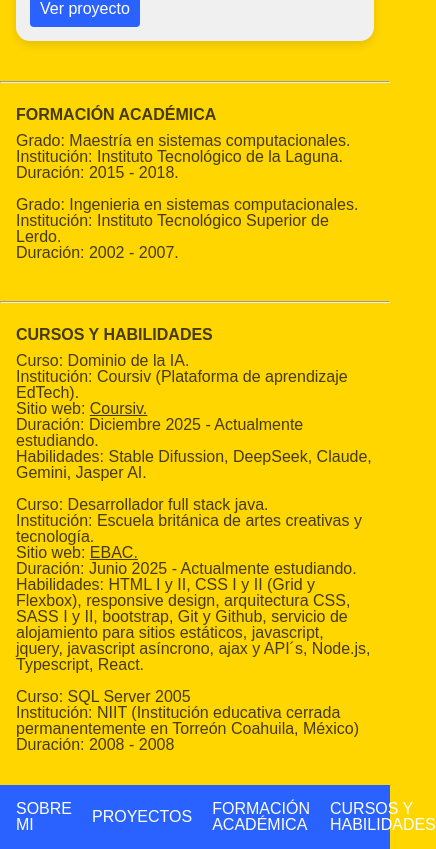
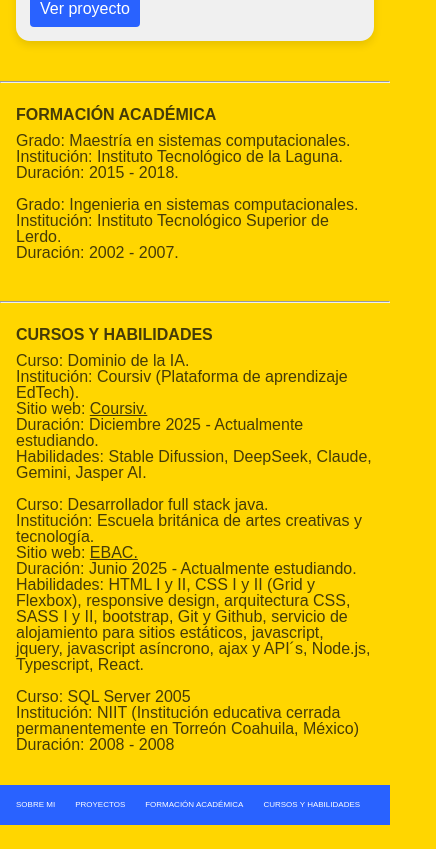
Before and after one commit to arnulfopinedo/curriculum, a React (Create React App) app: page / in a window 390 px wide. Shown: the part 3901-4750 px from the top of the page, 436 px wide, since content can reach past the window. After the commit the page ends 4726 px from the top, so only its background shows below. Built offline with nearby package versions, Linux system fonts and the light colour scheme.

Commit message:
Update CSS

```diff
--- a/src/css/_layout.scss
+++ b/src/css/_layout.scss
@@ -77,7 +77,7 @@ footer {
             @include link;
 
             @include phones {
-                font-size: 1rem;
+                font-size: 0.5rem;
                 font-weight: 100;
             }
         }
--- a/src/css/main.css
+++ b/src/css/main.css
@@ -113,7 +113,7 @@ footer nav a {
 }
 @media screen and (max-width: 40rem) {
   footer nav a {
-    font-size: 1rem;
+    font-size: 0.5rem;
     font-weight: 100;
   }
 }
```
Also changed, not shown: 1 other file (tests, documents, lock files or other folders).
